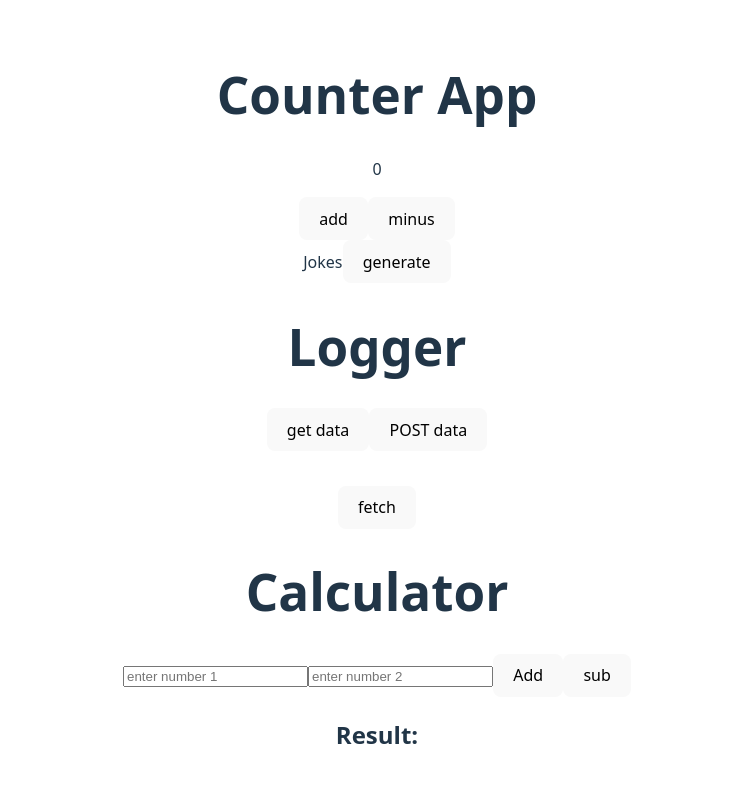
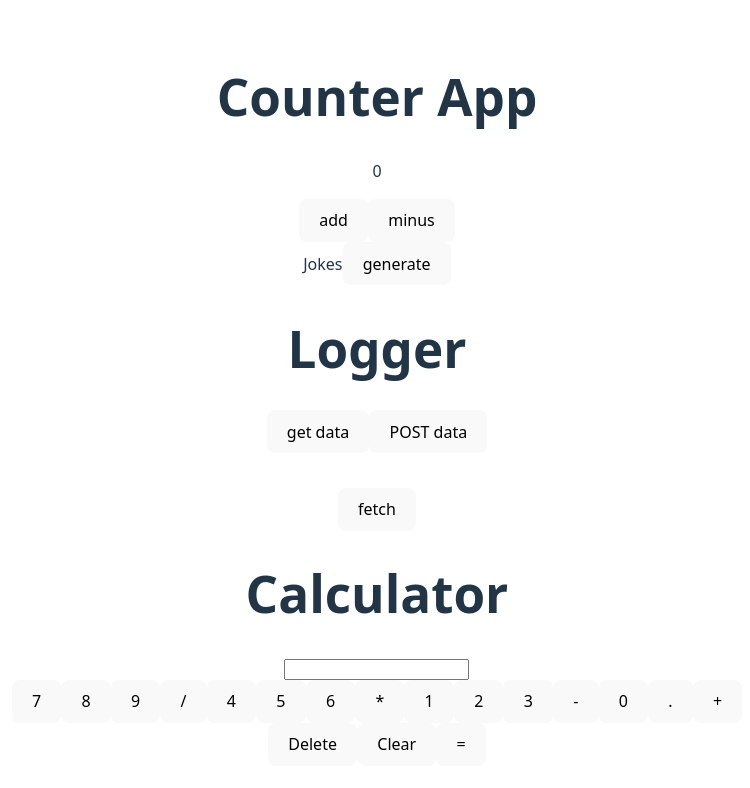
Before and after one commit to Sarishhma/Nodejs, a React (Vite) app in the folder client/: page / in a window 1280 px wide. Shown: the top 788 px of the page, without its empty margins (263-1013 px from the left). Built offline with nearby package versions, Linux system fonts and the light colour scheme; no server answers.

Commit message:
completed the calculator app

```diff
--- a/client/src/components/Calculator.jsx
+++ b/client/src/components/Calculator.jsx
@@ -1,38 +1,51 @@
-import axios from 'axios';
-import React from 'react'
-import { useState } from 'react'
+import React, { useState } from "react";
+import axios from "axios";
 
 export default function Calculator() {
-    const [num1,setnum1]=useState('');
-    const [num2,setnum2]=useState('')
-    const [result,setResult]=useState('')
-    const calculate = async (operation)=>{
-        const res = await axios.post(
-            'http://localhost:5007/calculator',{
-                num1: Number(num1),
-                num2:Number(num2),
-                operation
+  const [display, setDisplay] = useState("");
 
-            }
-        );
-        setResult(res.data.result);
+  const handleClick = (val) => {
+    setDisplay(prev => prev + val);
+  };
+
+  const handleClear = () => {
+    setDisplay("");
+  };
+
+  const handleDelete = () => {
+    setDisplay(prev => prev.slice(0, -1));
+  };
+
+  const handleResult = async () => {
+    if (!display) return;
+
+    try {
+      const response = await axios.post(import.meta.env.VITE_CALC,
+        { expression: display }
+      );
+      setDisplay(response.data.result.toString());
+    } catch {
+      setDisplay("Error");
     }
-
+  };
 
   return (
     <div>
-        <h1>Calculator</h1>
-        <input type="number" placeholder="enter number 1"value={num1} onChange={(e)=>setnum1(e.target.value)} />
+      <h1>Calculator</h1>
+      <input type="text" value={display} readOnly />
 
-                <input type="number" placeholder='enter number 2' value={num2} onChange={(e)=>setnum2(e.target.value)} />
+      <div>
+        {["7","8","9","/","4","5","6","*","1","2","3","-","0",".","+"].
+          map(val => (
+            <button key={val} onClick={() => handleClick(val)}>
+              {val}
+            </button>
+          ))}
+      </div>
 
-                <button onClick={()=>calculate('add')}>Add</button>
-
-                <button onClick={()=>calculate('sub')}>sub</button>
-
-
-                   {result !== null && <h2>Result: {result}</h2>}
-
+      <button onClick={handleDelete}>Delete</button>
+      <button onClick={handleClear}>Clear</button>
+      <button onClick={handleResult}>=</button>
     </div>
-  )
+  );
 }
```
Also changed, not shown: 1 other file (tests, documents, lock files or other folders).
